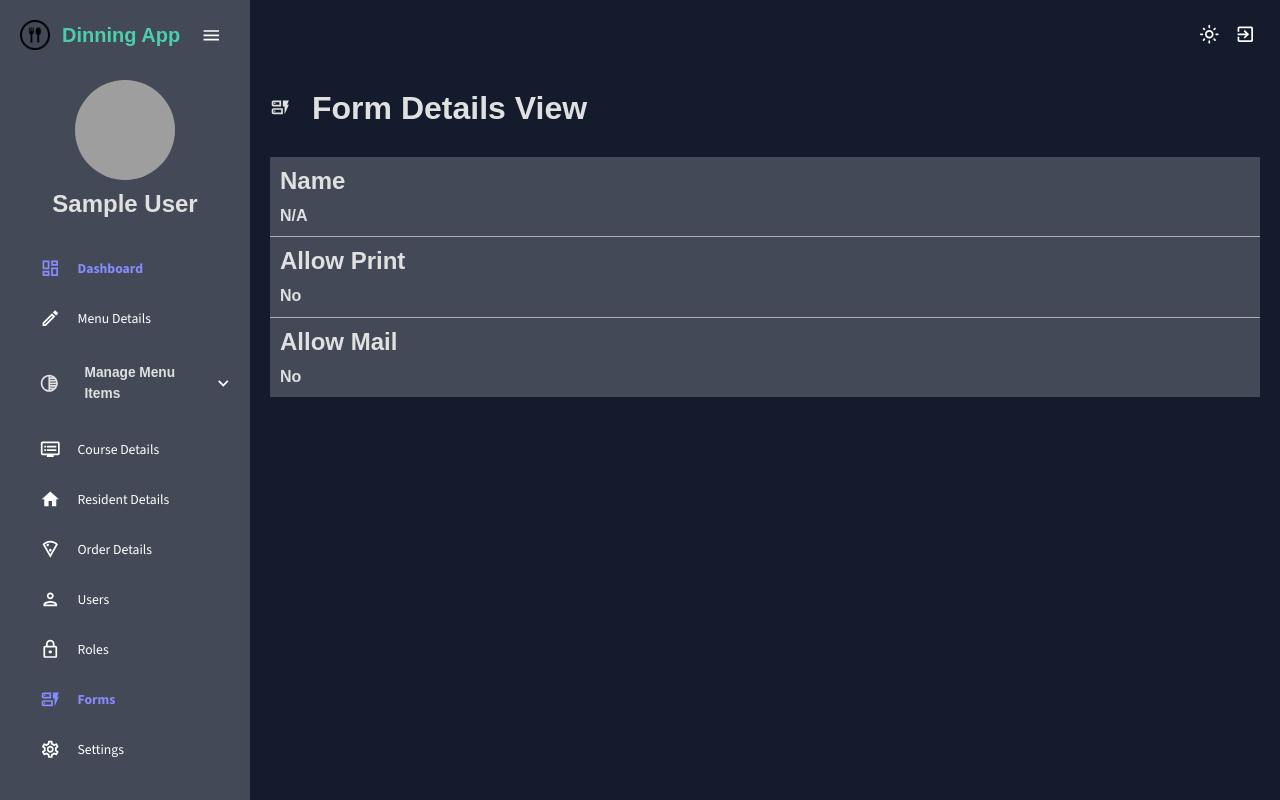
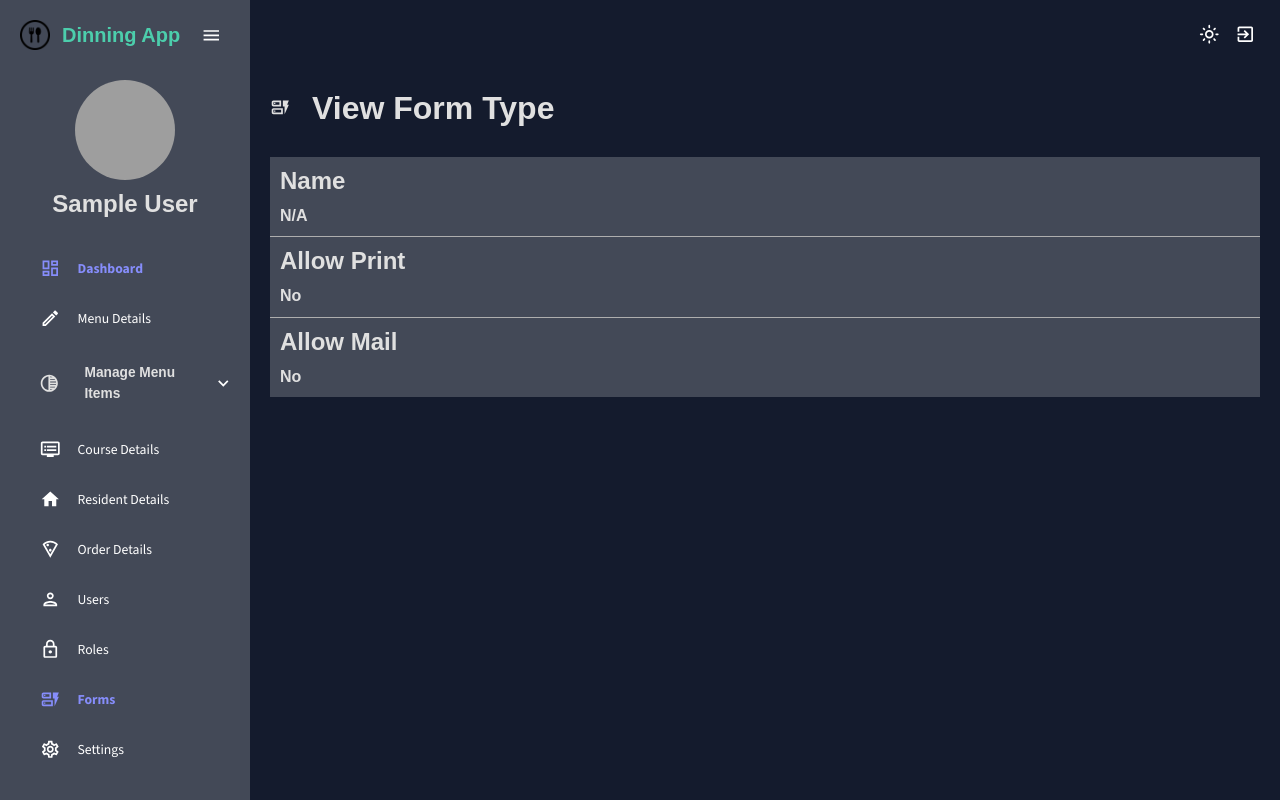
Before and after one commit to UsmanKapadiya/hamiltondinnerapp-admin, a React (Vite) app: page /forms/1 in a window 1280 px wide. Built offline with nearby package versions, Linux system fonts and the light colour scheme; sample sign-in values are in the browser's storage; grey boxes are pictures that could not be loaded.

Commit message:
Update Form Title

```diff
--- a/src/scenes/Forms/formsDetails-view.jsx
+++ b/src/scenes/Forms/formsDetails-view.jsx
@@ -43,7 +43,7 @@ const FormsDetailsView = () => {
     return (
         <Box m="20px">
             <Header
-                title="Form Details View"
+                title="View Form Type"
                 icon={<DynamicFormOutlined />}
                 Buttons={false}
                 ActionButton={true}
```
